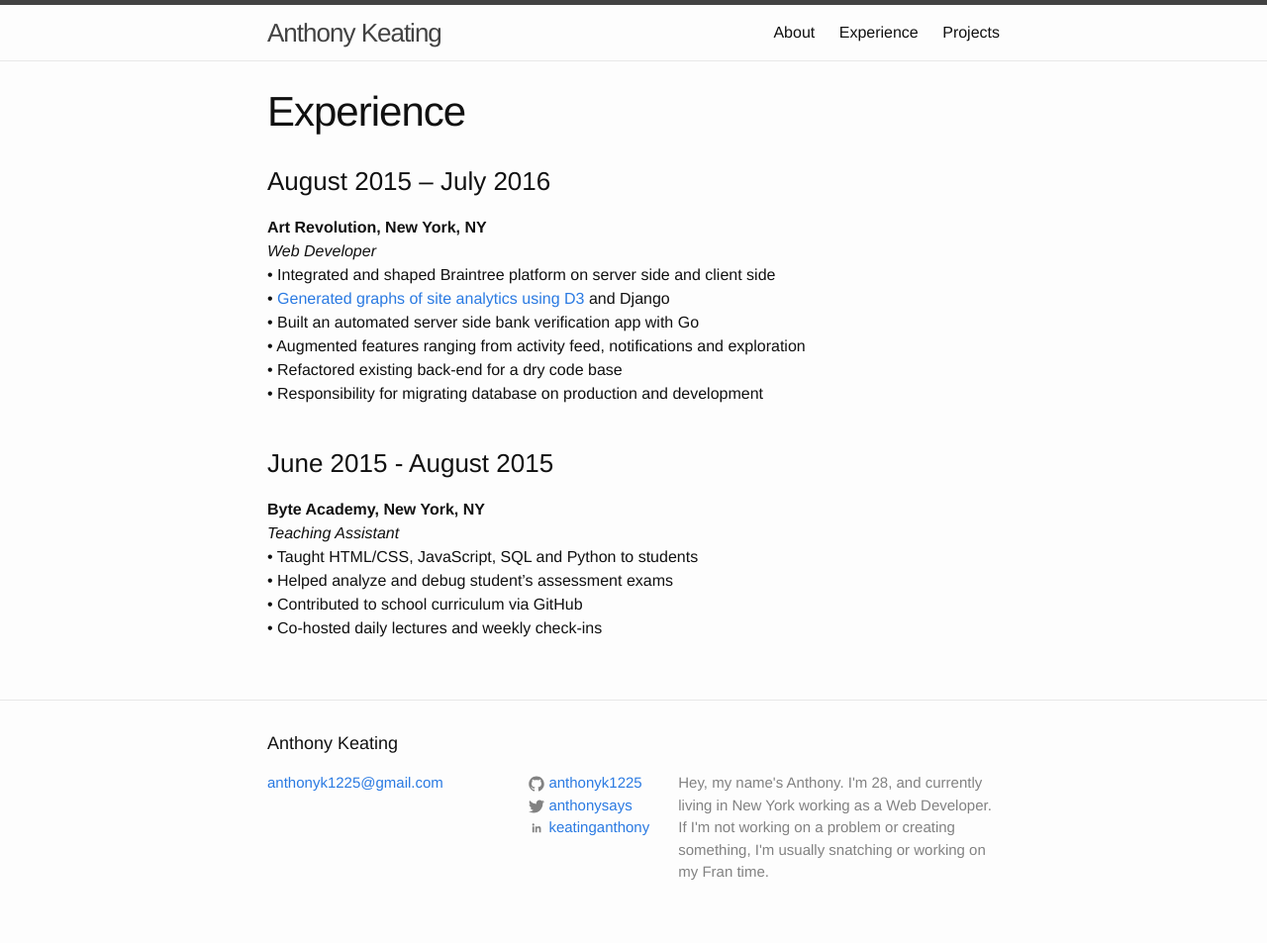
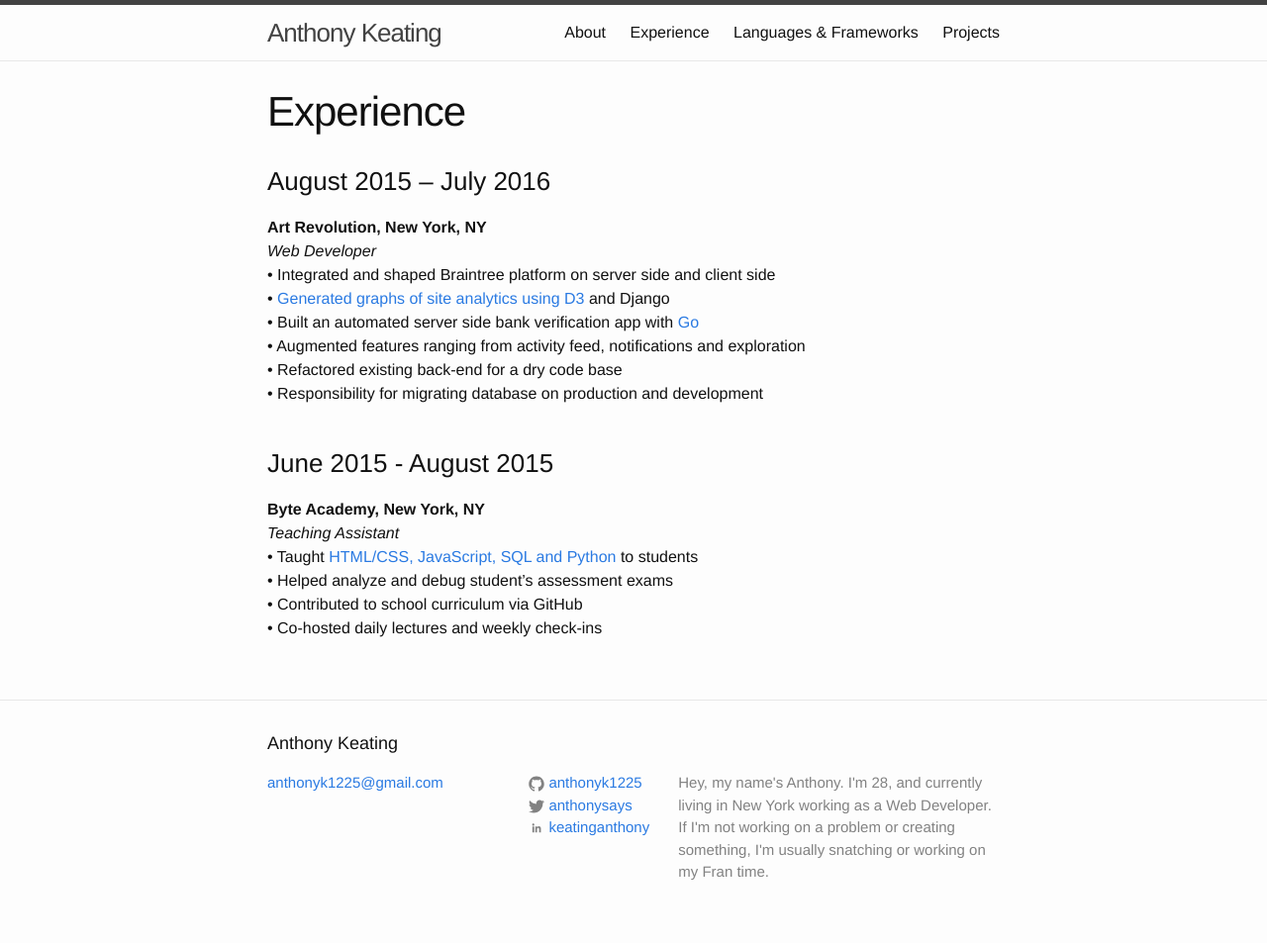
Before and after one commit to anthonyk1225/anthonyk1225.github.io, a Jekyll site: the page built from experience.md, in a window 1280 px wide. Shown: the whole page at 99% size. Built offline with Jekyll 4.4.1, drawn with Linux system fonts in a browser that asks for light colours; a script that is not in the unit is left out.

Commit message:
new languages and framework d3

```diff
--- a/_includes/head.html
+++ b/_includes/head.html
@@ -9,4 +9,6 @@
   <link rel="stylesheet" href="{{ "/css/main.css" | prepend: site.baseurl }}">
   <link rel="canonical" href="{{ page.url | replace:'index.html','' | prepend: site.baseurl | prepend: site.url }}">
   <link rel="alternate" type="application/rss+xml" title="{{ site.title }}" href="{{ "/feed.xml" | prepend: site.baseurl | prepend: site.url }}" />
+
+  <link rel="stylesheet" type="text/css" href="/css/style.css">
 </head>
--- a/_includes/header.html
+++ b/_includes/header.html
@@ -1,4 +1,7 @@
 <header class="site-header">
+
+  <script src="http://d3js.org/d3.v3.min.js"></script>
+  <script src="http://labratrevenge.com/d3-tip/javascripts/d3.tip.v0.6.3.js"></script>
 
   <div class="wrapper">
 
--- /dev/null
+++ b/css/style.css
@@ -0,0 +1,37 @@
+.arc text {
+  font: 10px sans-serif;
+  text-anchor: middle;
+}
+
+.arc path {
+  stroke: #fff;
+}
+
+.d3-tip {
+  line-height: 1;
+  font-weight: bold;
+  padding: 12px;
+  background: rgba(0, 0, 0, 0.8);
+  color: #fff;
+  border-radius: 2px;
+  font-size: 10px;
+}
+
+/* Creates a small triangle extender for the tooltip */
+.d3-tip:after {
+  box-sizing: border-box;
+  display: inline;
+  font-size: 10px;
+  width: 100%;
+  line-height: 1;
+  color: rgba(0, 0, 0, 0.8);
+  content: "\25BC";
+  position: absolute;
+  text-align: center;
+}
+
+/* Style northward tooltips differently */
+.d3-tip.n:after {
+  margin: -1px 0 0 0;
+  top: 100%;
+  left: 0;
--- a/experience.md
+++ b/experience.md
@@ -13,7 +13,7 @@
 <br>
 •	<a href='/d3post/'>Generated graphs of site analytics using D3</a> and Django
 <br>
-•	Built an automated server side bank verification app with Go
+•	Built an automated server side bank verification app with <a href='/languages/'>Go</a>
 <br>
 •	Augmented features ranging from activity feed, notifications and exploration
 <br>
@@ -26,7 +26,7 @@
 <br>
 <i>Teaching Assistant</i>
 <br>
-•	Taught HTML/CSS, JavaScript, SQL and Python to students
+•	Taught <a href='/languages/'>HTML/CSS, JavaScript, SQL and Python</a> to students
 <br>
 •	Helped analyze and debug student’s assessment exams
 <br>
```
Also changed, not shown: js/data.csv (added, +8 -0 lines), js/draw.js (added, +56 -0 lines), language.md (added, +6 -0 lines), about.md (line endings or trailing spaces).
